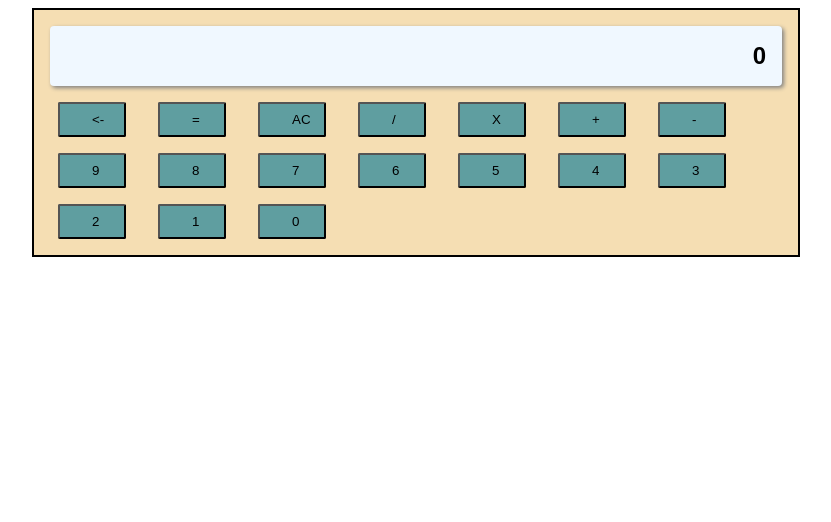
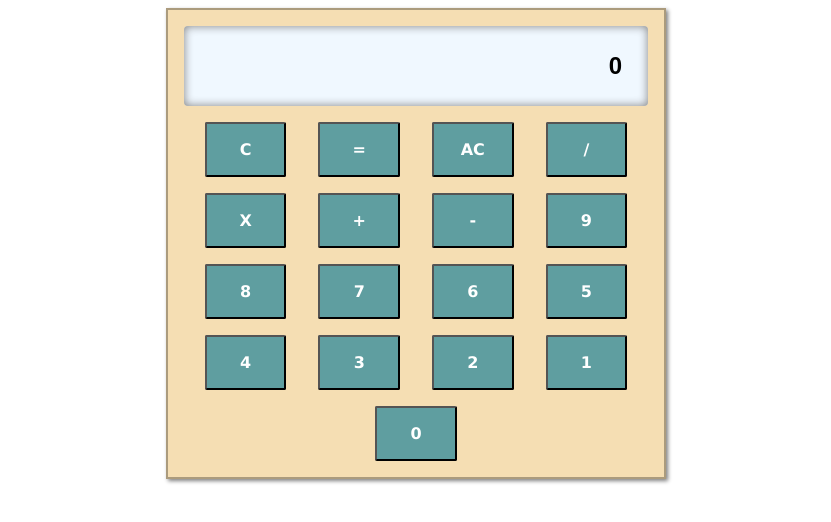
Before and after one commit to BasavarajKumbar10/BasavarajKumbar10.github.io, a plain HTML site: page crafts/calculator/index.html in a window 1280 px wide. Shown: the whole page, without its empty margins (224-1055 px from the left). Drawn offline with Linux system fonts and the light colour scheme.

Commit message:
UI tweaked

```diff
--- a/crafts/calculator/index.js
+++ b/crafts/calculator/index.js
@@ -10,7 +10,7 @@ const ACTIONS = {
     divide: "/",
     allClear: 'AC',
     equals: '=',
-    clear: '<-'
+    clear: 'C'
 };
 Object.freeze(ACTIONS)
 
--- a/crafts/calculator/style.css
+++ b/crafts/calculator/style.css
@@ -9,35 +9,45 @@ body {
 button {
     background-color: cadetblue;
     border-radius: 2px;
-    padding: 0.5rem 2rem;
     margin: 0.5rem 1rem;
-    max-width: 4rem;
-    text-align: center
+    padding: 1rem 0;
+    width: 17%;
+    text-align: center;
+    font-family: 'Lucida Sans', 'Lucida Sans Regular', 'Lucida Grande', 'Lucida Sans Unicode', Geneva, Verdana, sans-serif;
+    font-weight: bold;
+    color: white;
+    font-size: 16px;
 }
 
 .container {
     background-color: wheat;
     width: 60vw;
     margin: auto;
-    border: 2px solid black;
+    border: 2px solid rgba(1,1,1, 0.3);
     padding: 0.5rem;
+    max-width: 500px;
+    box-shadow: 2px 2px 4px gray;
+
+    @media only screen and (max-width: 500px) {
+        width: 100%;
+    }
 }
 
 .buttons-container {
     display: flex;
     flex-direction: 'row';
     flex-wrap: wrap;
-
+    justify-content: center;
 }
 
 .display {
     background-color: aliceblue;
     margin: 0.5rem;
     border-radius: 4px;
-    padding: 16px;
+    padding: 26px;
     text-align: right;
     font-size: 1.5rem;
     font-weight: 900;
-    box-shadow: 2px 2px 4px grey
+    box-shadow: inset 0 0 10px grey
 
 }
```
